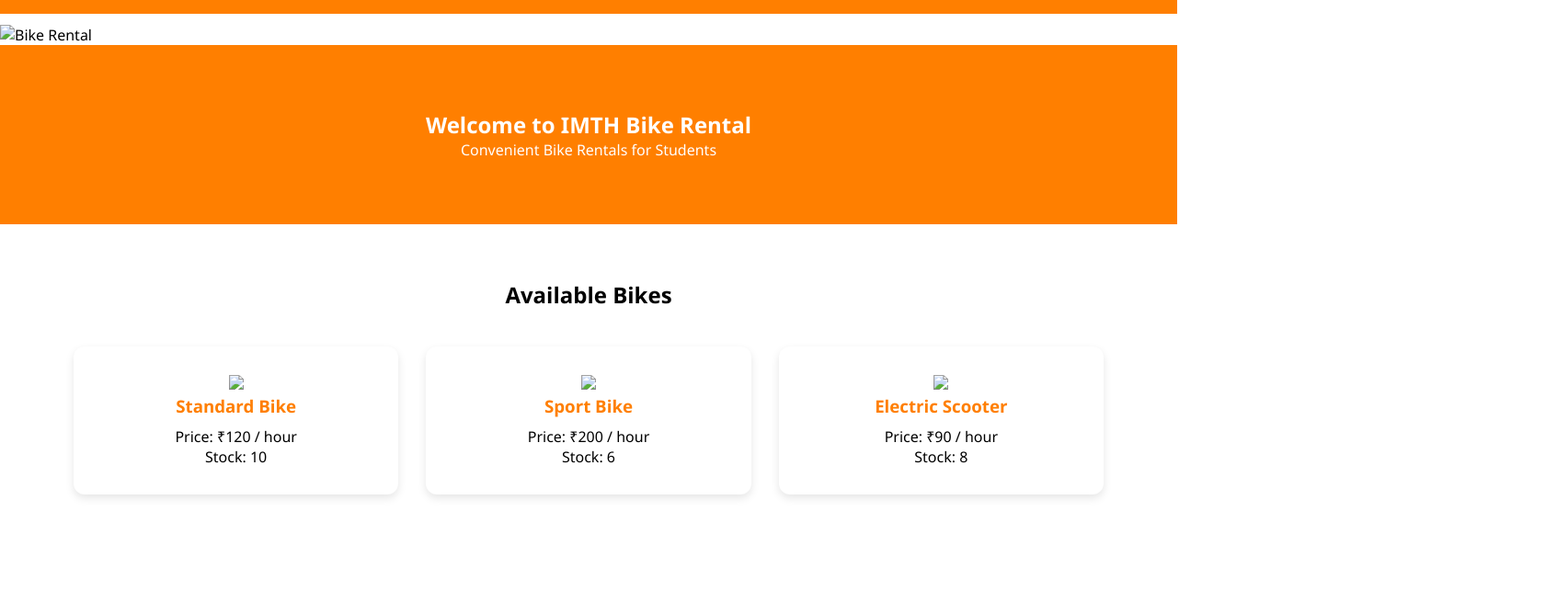
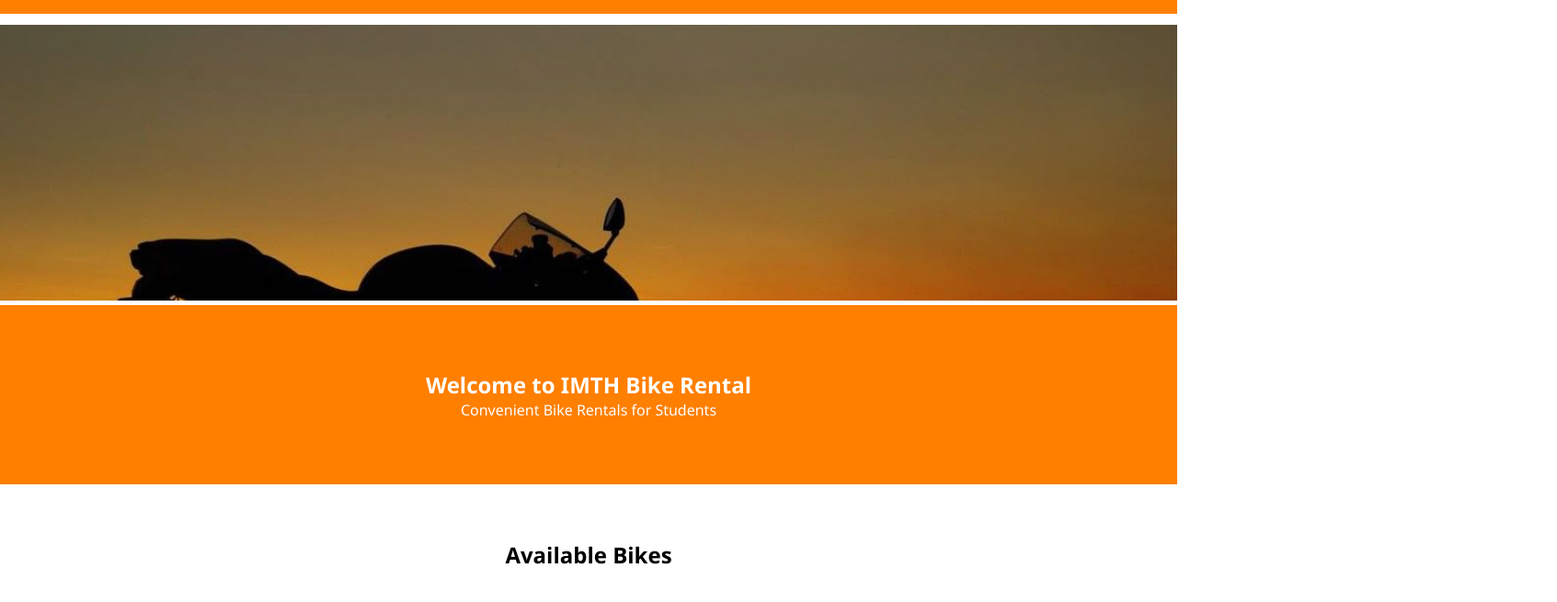
Before and after one commit to arasukamelon/imth-bike-rental, a plain HTML site: page index.html in a window 1280 px wide. Shown: the part 43-698 px from the top of the page at 92% size, 1693 px wide, since content can reach past the window. Drawn offline with Linux system fonts and the light colour scheme.

Commit message:
Update index.html

```diff
--- a/index.html
+++ b/index.html
@@ -38,7 +38,7 @@
 
 <section class="hero">
 
-<img src="images/bg-image.jpeg" alt="Bike Rental">
+<img src="bg-image.jpeg" alt="Bike Rental">
 
 </section>
 
@@ -61,7 +61,7 @@
 <div class="bike-grid">
 
 <div class="bike-card">
-<img src="images/bike1.jpeg">
+<img src="bike1.jpeg">
 
 <h3>Standard Bike</h3>
 
@@ -72,7 +72,7 @@
 </div>
 
 <div class="bike-card">
-<img src="images/bike2.jpeg">
+<img src="bike2.jpeg">
 
 <h3>Sport Bike</h3>
 
@@ -83,7 +83,7 @@
 </div>
 
 <div class="bike-card">
-<img src="images/bike3.jpeg">
+<img src="bike3.jpeg">
 
 <h3>Electric Scooter</h3>
 
```
